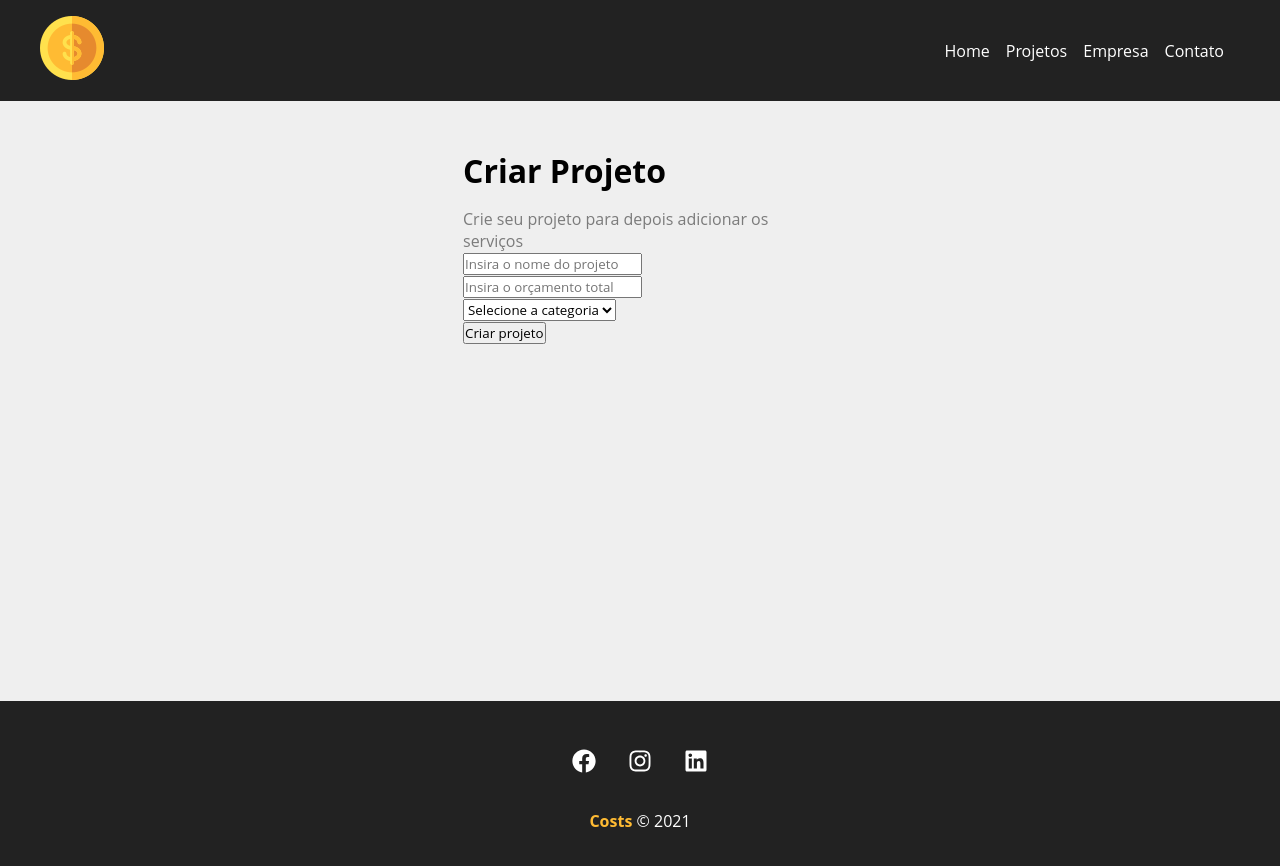
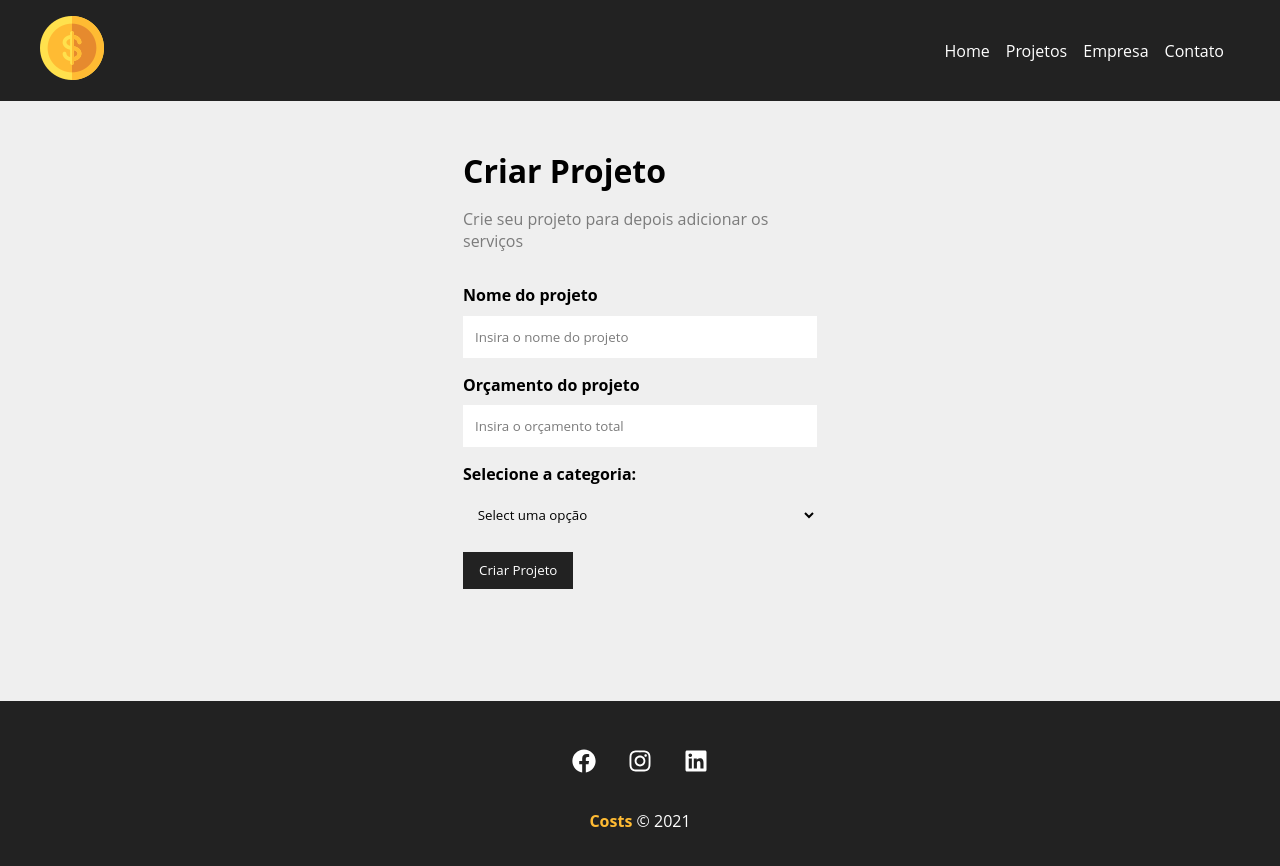
Before and after one commit to LibReact/sistema, a React (Vite) app: page /newproject in a window 1280 px wide. Shown: the top 866 px of the page. Built offline with nearby package versions, Linux system fonts and the light colour scheme.

Commit message:
Componentização de formulário

```diff
--- /dev/null
+++ b/src/components/form/Input.module.css
@@ -0,0 +1,20 @@
+.form_control {
+    display: flex;
+    flex-direction: column;
+    margin-bottom: 1em;
+}
+
+.form_control label {
+    margin-bottom: .6em;
+    font-weight: bold;
+}
+
+.form_control input {
+    padding: 0.9em;
+    border-radius: 0;
+    border: none;
+}
+
+.form_control input::placeholder {
+    color: #7b7b7b;
+}
--- /dev/null
+++ b/src/components/form/Select.jsx
@@ -0,0 +1,12 @@
+import styles from './Select.module.css'
+
+export default function Select({ text, name, options, handleOnChange, value }) {
+    return (
+        <div className={styles.form_control}>
+            <label htmlFor={name}>{text}:</label>
+            <select name={name} id={name}>
+                <option>Select uma opção</option>
+            </select>
+        </div>
+    )
+}
--- /dev/null
+++ b/src/components/form/Select.module.css
@@ -0,0 +1,16 @@
+.form_control {
+    display: flex;
+    flex-direction: column;
+    margin-bottom: 1em;
+}
+
+.form_control label {
+    margin-bottom: .6em;
+    font-weight: bold;
+}
+
+.form_control select {
+    padding: .8em;
+    border-radius: 0;
+    border: none;
+}
--- /dev/null
+++ b/src/components/form/Submit.jsx
@@ -0,0 +1,9 @@
+import styles from './SubmitButton.module.css'
+
+export default function SubmitButton({ text }) {
+    return (
+        <div>
+            <button className={styles.btn}>{text}</button>
+        </div>
+    )
+}
--- /dev/null
+++ b/src/components/form/SubmitButton.module.css
@@ -0,0 +1,13 @@
+.btn {
+    background-color: #222;
+    color: #fff;
+    padding: 0.7em 1.2em;
+    text-decoration: none;
+    transition: .5s;
+    cursor: pointer;
+    border: none;
+}
+
+.btn:hover {
+    color: #ffbb33;
+}
--- /dev/null
+++ b/src/components/form/input.jsx
@@ -0,0 +1,10 @@
+import styles from './Input.module.css'
+
+export default function Input({ type, text, name, placeholder, handleOnChange, value }) {
+    return (
+        <div className={styles.form_control}>
+            <label htmlFor={name}>{text}</label>
+            <input type={type} name={name} id={name} placeholder={placeholder} onChange={handleOnChange} value={value} />
+        </div>
+    )
+}
--- a/src/components/pages/NewProject.jsx
+++ b/src/components/pages/NewProject.jsx
@@ -7,7 +7,7 @@
         <div className={styles.newproject_container}>
             <h1>Criar Projeto</h1>
             <p>Crie seu projeto para depois adicionar os serviços</p>
-            <ProjectForm />
+            <ProjectForm btnText="Criar Projeto" />
         </div>
     )
 }
--- a/src/components/project/ProjectForm.jsx
+++ b/src/components/project/ProjectForm.jsx
@@ -1,20 +1,15 @@
-export default function ProjectForm() {
+import Input from '../form/input'
+import Select from '../form/Select'
+import SubmitButton from '../form/Submit'
+import styles from './ProjectForm.module.css'
+
+export default function ProjectForm({ btnText }) {
     return (
-        <form>
-            <div>
-                <input type="text" placeholder="Insira o nome do projeto" />
-            </div>
-            <div>
-                <input type="text" placeholder="Insira o orçamento total" />
-            </div>
-            <div>
-                <select name="category_id">
-                    <option disabled selected>Selecione a categoria</option>
-                </select>
-            </div>
-            <div>
-                <input type="submit" value="Criar projeto" />
-            </div>
+        <form className={styles.form}>
+            <Input type="text" text="Nome do projeto" name="name" placeholder="Insira o nome do projeto" />
+            <Input type="number" text="Orçamento do projeto" name="budget" placeholder="Insira o orçamento total" />
+            <Select name="category_id" text="Selecione a categoria" />
+            <SubmitButton text={btnText} />
         </form>
     )
 }
--- /dev/null
+++ b/src/components/project/ProjectForm.module.css
@@ -0,0 +1,4 @@
+.form {
+    width: 100%;
+    margin: 2em 0;
+}
```
